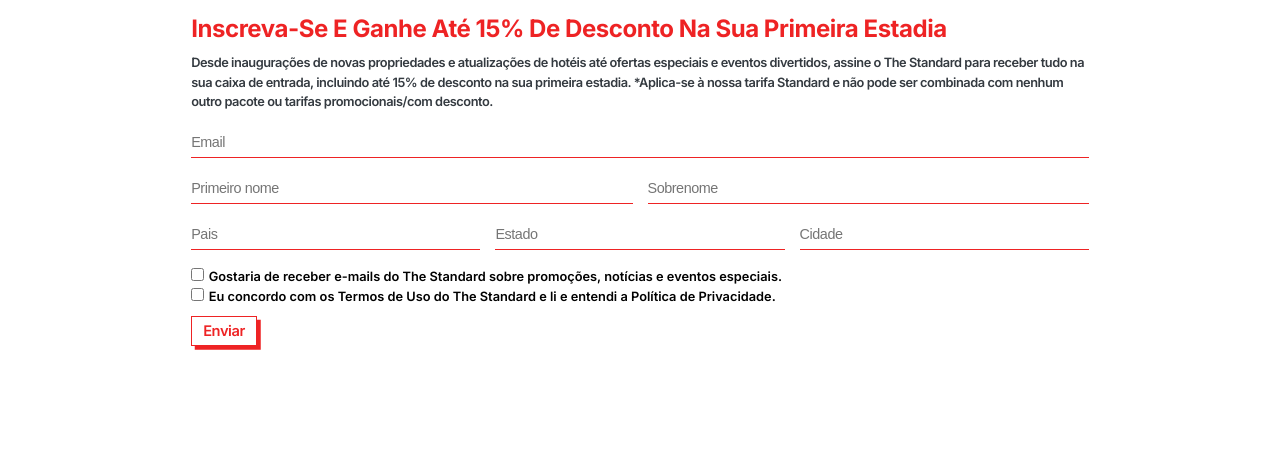
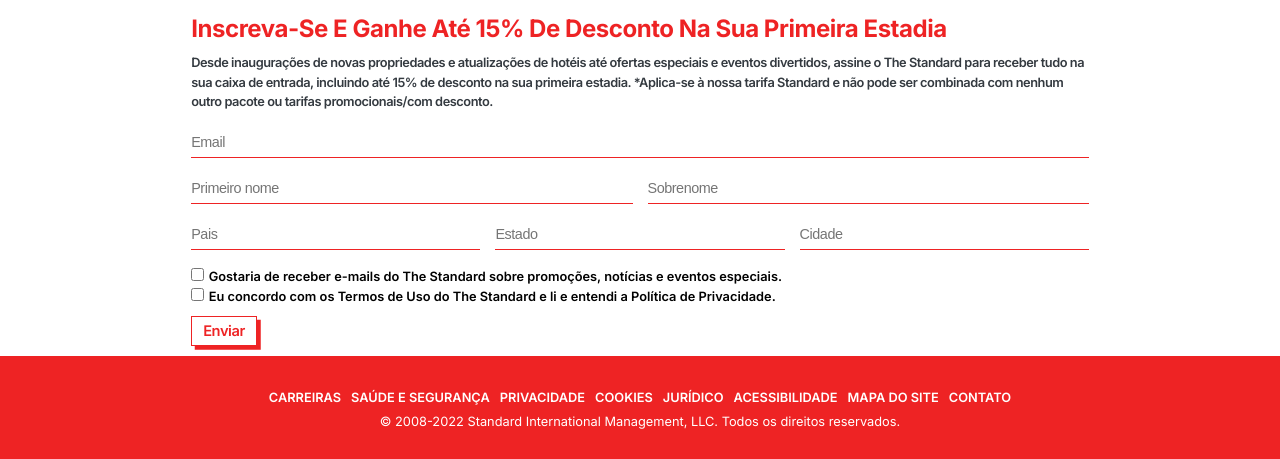
Before and after one commit to ifatinha/the-standard, a plain HTML site: page index.html in a window 1280 px wide. Shown: the part 10044-10503 px from the top of the page. Before the commit the page ends 10400 px from the top, so only its background shows below. Drawn offline with Linux system fonts and the light colour scheme.

Commit message:
Refatoração concluida

```diff
--- a/css/main.css
+++ b/css/main.css
@@ -13,3 +13,4 @@
 @import "./pages/carrossel.css";
 @import "./pages/degustacao.css";
 @import "./pages/localizacao.css";
+@import "./pages/footer.css";
--- /dev/null
+++ b/css/pages/footer.css
@@ -0,0 +1,32 @@
+.footer {
+    background-color: var(--red);
+    padding: 30px 3px;
+}
+
+.container-footer {
+    margin: 0 auto;
+    max-width: 1000px;
+    text-align: center;
+    width: 100%;
+}
+
+.footer-menu {
+    align-items: center;
+    display: flex;
+    flex-wrap: wrap;
+    gap: 10px;
+    justify-content: center;
+    margin-bottom: 7.5px;
+}
+
+.footer-menu a {
+    color: var(--white);
+    font-size: 0.8rem;
+    font-weight: 600;
+    text-transform: uppercase;
+}
+
+.container-footer p {
+    color: var(--white);
+    font-size: 0.8rem;
+}
--- a/index.html
+++ b/index.html
@@ -560,6 +560,22 @@
         </div>
     </section>
 
+    <footer class="footer">
+        <div class="container-footer">
+            <ul class="footer-menu">
+                <li><a href="./">Carreiras</a></li>
+                <li><a href="./">Saúde e Segurança</a></li>
+                <li><a href="./">Privacidade</a></li>
+                <li><a href="./">Cookies</a></li>
+                <li><a href="./">Jurídico</a></li>
+                <li><a href="./">Acessibilidade</a></li>
+                <li><a href="./">Mapa do Site</a></li>
+                <li><a href="./">Contato</a></li>
+            </ul>
+            <p>© 2008-2022 Standard International Management, LLC. Todos os direitos reservados.</p>
+        </div>
+    </footer>
+
     <script src="https://kit.fontawesome.com/e9802cbe06.js" crossorigin="anonymous"></script>
 </body>
 
```
